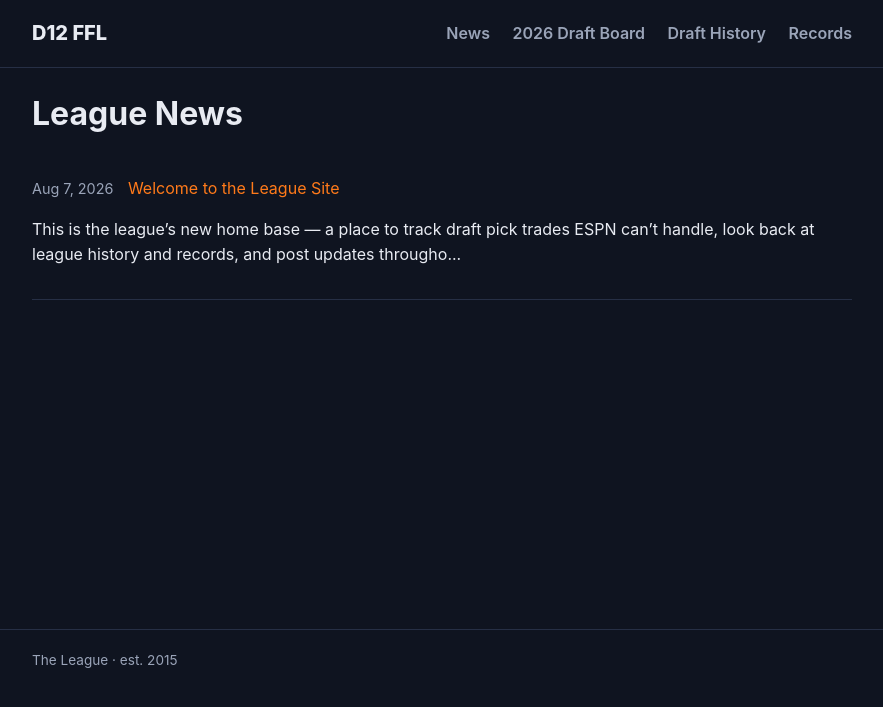
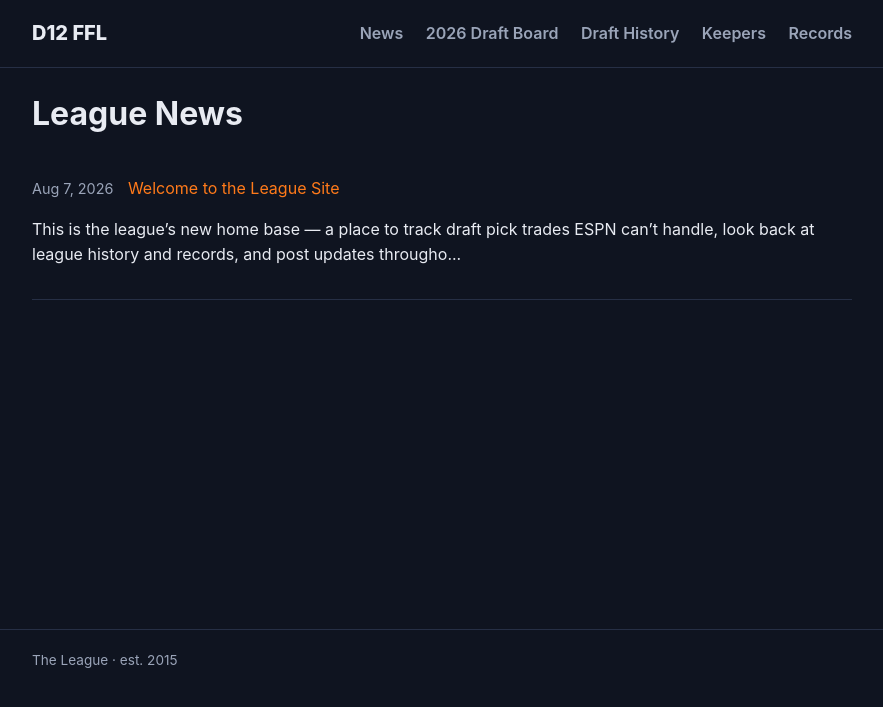
Before and after one commit to cullenhgn/D12-FFL-Website, a Jekyll site: the page built from index.md, in a window 1280 px wide. Shown: the top 707 px of the page, without its empty margins (198-1081 px from the left). Built offline with Jekyll 4.4.1, drawn with Linux system fonts in a browser that asks for light colours.

Commit message:
Add files via upload

```diff
--- a/_layouts/default.html
+++ b/_layouts/default.html
@@ -16,6 +16,7 @@
         <a href="{{ '/' | relative_url }}">News</a>
         <a href="{{ '/future-picks/' | relative_url }}">2026 Draft Board</a>
         <a href="{{ '/previous-drafts/' | relative_url }}">Draft History</a>
+        <a href="{{ '/keepers/' | relative_url }}">Keepers</a>
         <a href="{{ '/records/' | relative_url }}">Records</a>
       </nav>
     </div>
```
